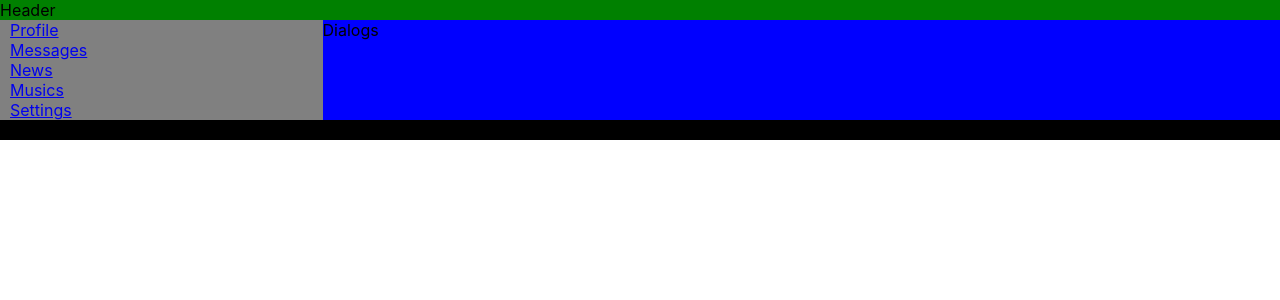
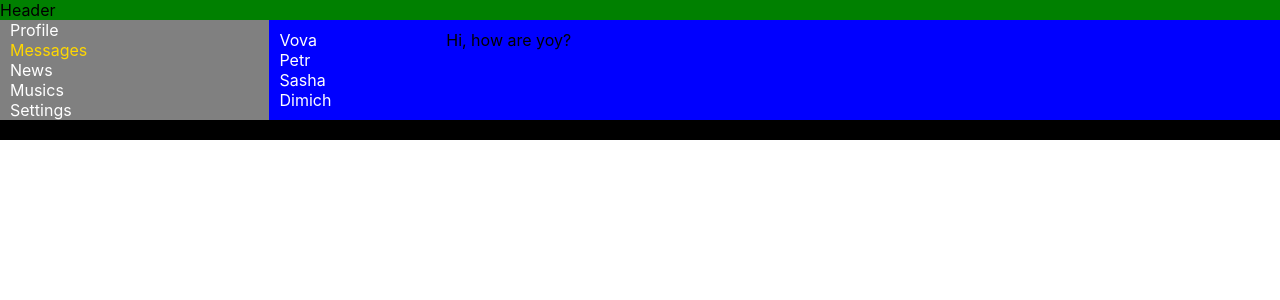
Before and after one commit to Ural993/App_IT-INCUBATOR, a React (Create React App) app: page /dialogs in a window 1280 px wide. Shown: the top 300 px of the page. Built offline with nearby package versions, Linux system fonts and the light colour scheme.

Commit message:
lesson 21-22

```diff
--- a/src/App.tsx
+++ b/src/App.tsx
@@ -15,7 +15,7 @@ function App() {
         <Navbar />
         <div className='app-wrapper-content'>
           <Route path='/profile' component={Profile} />
-          <Route path='/dialogs' component={Dialogs} />
+          <Route exact path='/dialogs' component={Dialogs} />
         </div>
         <Footer />
       </div>
--- a/src/components/Dialogs/Dialogs.module.css
+++ b/src/components/Dialogs/Dialogs.module.css
@@ -0,0 +1,11 @@
+.dialogs {
+    display: grid;
+    grid-template-columns: 2fr 10fr;
+    padding-left: 10px;
+    padding-top: 10px;
+}
+
+.dialog a {
+    color: white;
+    text-decoration: none;
+}
--- a/src/components/Dialogs/Dialogs.tsx
+++ b/src/components/Dialogs/Dialogs.tsx
@@ -1,10 +1,38 @@
 import React from 'react';
+import { NavLink } from 'react-router-dom';
 import s from './Dialogs.module.css'
+
+type DialogItemTypeProps = {
+    name: string;
+    id: string
+}
+type MessageTypeProps = {
+    message: string;
+}
+function DialogItem(props: DialogItemTypeProps) {
+    return (
+        <div className={s.dialog}><NavLink to={'/dialogs/' + props.id}>{props.name}</NavLink></div>
+    )
+}
+function Message(props: MessageTypeProps) {
+    return (
+        <div className={s.message}>{props.message}</div>
+    )
+}
+
 
 export default function Dialogs() {
     return (
-        <div >
-            Dialogs
+        <div className={s.dialogs}>
+            <div className={s.dialogs_items}>
+                <DialogItem name="Vova" id='1' />
+                <DialogItem name="Petr" id='2' />
+                <DialogItem name="Sasha" id='3' />
+                <DialogItem name="Dimich" id='4' />
+            </div>
+            <div className={s.messages}>
+                <Message message='Hi, how are yoy?' />
+            </div>
         </div>
     )
 }
--- a/src/components/Navbar/Navbar.module.css
+++ b/src/components/Navbar/Navbar.module.css
@@ -3,3 +3,12 @@
     background-color: gray;
 
 }
+
+.nav a {
+    color: white;
+    text-decoration: none;
+}
+
+.nav a.active {
+    color: gold;
+}
--- a/src/components/Navbar/Navbar.tsx
+++ b/src/components/Navbar/Navbar.tsx
@@ -6,8 +6,8 @@ export default function Navbar() {
     return (
         <nav className={s.nav}>
             <div className="container">
-                <div><NavLink to="/profile">Profile</NavLink></div>
-                <div><NavLink to="/dialogs">Messages</NavLink></div>
+                <div><NavLink to="/profile" activeClassName={s.active}>Profile</NavLink></div>
+                <div><NavLink to="/dialogs" activeClassName={s.active}>Messages</NavLink></div>
                 <div><NavLink to="/news">News</NavLink></div>
                 <div><NavLink to="/musics">Musics</NavLink></div>
                 <div><NavLink to="/settings">Settings</NavLink></div>
--- a/src/components/Profile/Profile.tsx
+++ b/src/components/Profile/Profile.tsx
@@ -1,16 +1,12 @@
 import React from 'react';
 import MyPosts from './MyPosts/MyPosts';
 import s from './Profile.module.css'
+import ProfileInfo from './ProfileInfo/ProfileInfo';
 
 export default function Profile() {
     return (
         <div>
-            <div className={s.avatar}>
-                <img src="https://vraki.net/sites/default/files/inline/images/1_42.jpg" alt="" />
-            </div>
-            <div>
-                ava+disctiptions
-            </div>
+            <ProfileInfo />
             <MyPosts />
         </div>
     )
--- /dev/null
+++ b/src/components/Profile/ProfileInfo/ProfileInfo.module.css
@@ -0,0 +1,4 @@
+.avatar img {
+    width: 100px;
+    height: 100px;
+}
--- /dev/null
+++ b/src/components/Profile/ProfileInfo/ProfileInfo.tsx
@@ -0,0 +1,15 @@
+import React from 'react';
+import s from './ProfileInfo.module.css'
+
+export default function ProfileInfo() {
+    return (
+        <div>
+            <div className={s.avatar}>
+                <img src="https://vraki.net/sites/default/files/inline/images/1_42.jpg" alt="" />
+            </div>
+            <div>
+                ava+disctiptions
+            </div>
+        </div>
+    )
+}
```
